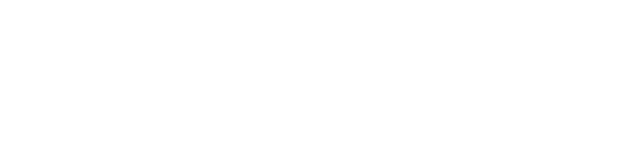
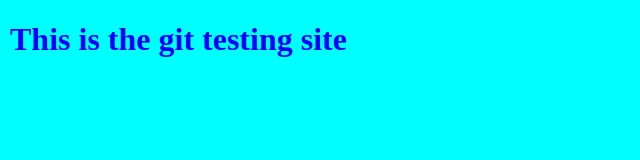
Before and after one commit to Rishabh471/gittuto, a plain HTML site: page index.html in a window 1280 px wide. Shown: the whole page, without its empty margins (0-640 px from the left). Drawn offline with Linux system fonts and the light colour scheme.

Commit message:
added design for site

```diff
--- a/index.html
+++ b/index.html
@@ -3,9 +3,10 @@
 <head>
     <meta charset="UTF-8">
     <meta name="viewport" content="width=device-width, initial-scale=1.0">
+    <link rel="stylesheet" href="style.css">
     <title>new doc file v6</title>
 </head>
 <body>
-
+    <h1>This is the git testing site</h1>
 </body>
 </html>
--- /dev/null
+++ b/style.css
@@ -0,0 +1,6 @@
+body{
+    background-color: aqua;
+    color: blue;
+    margin: 10px;
+    border-radius: 20px;
+}
```
